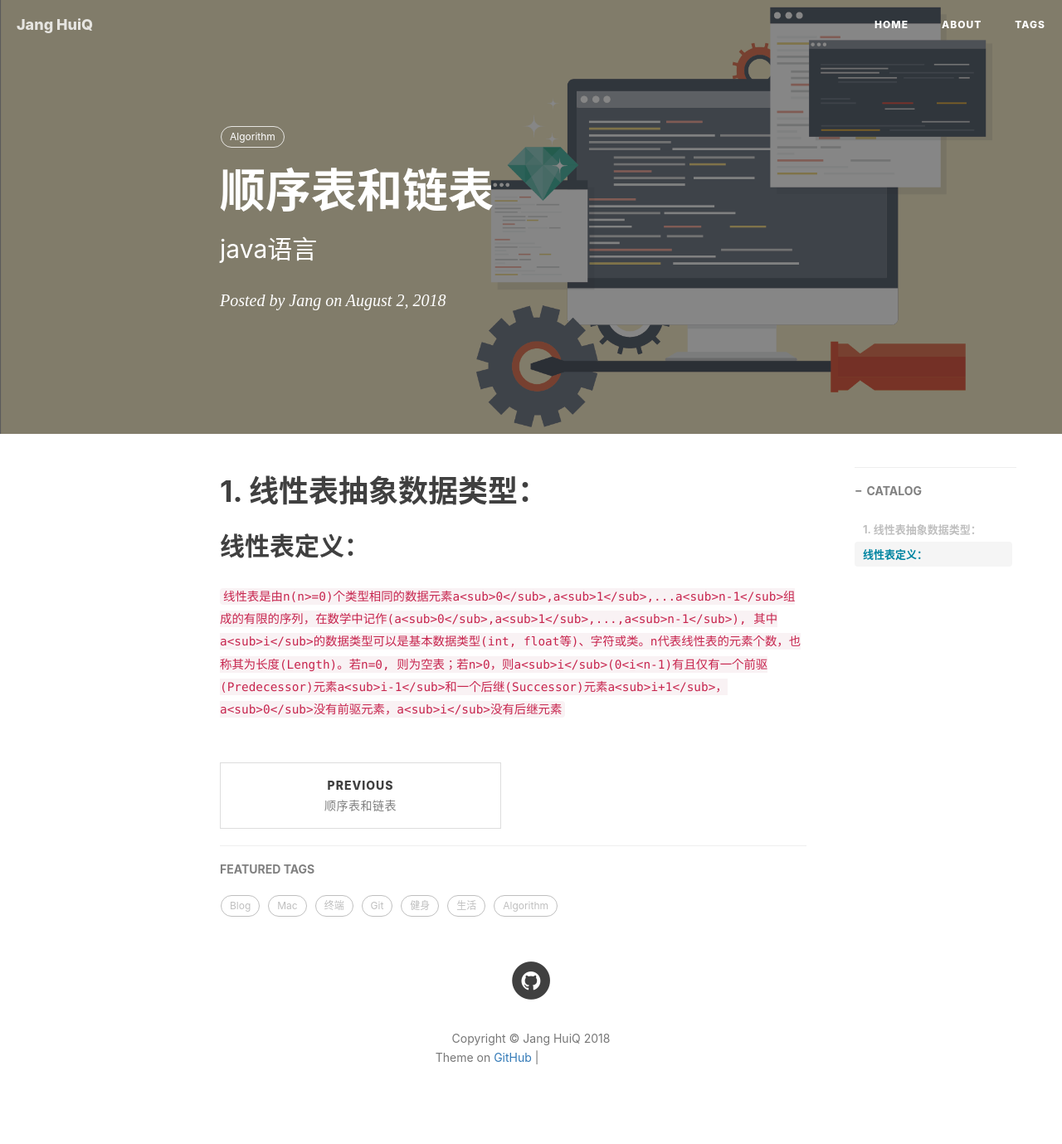
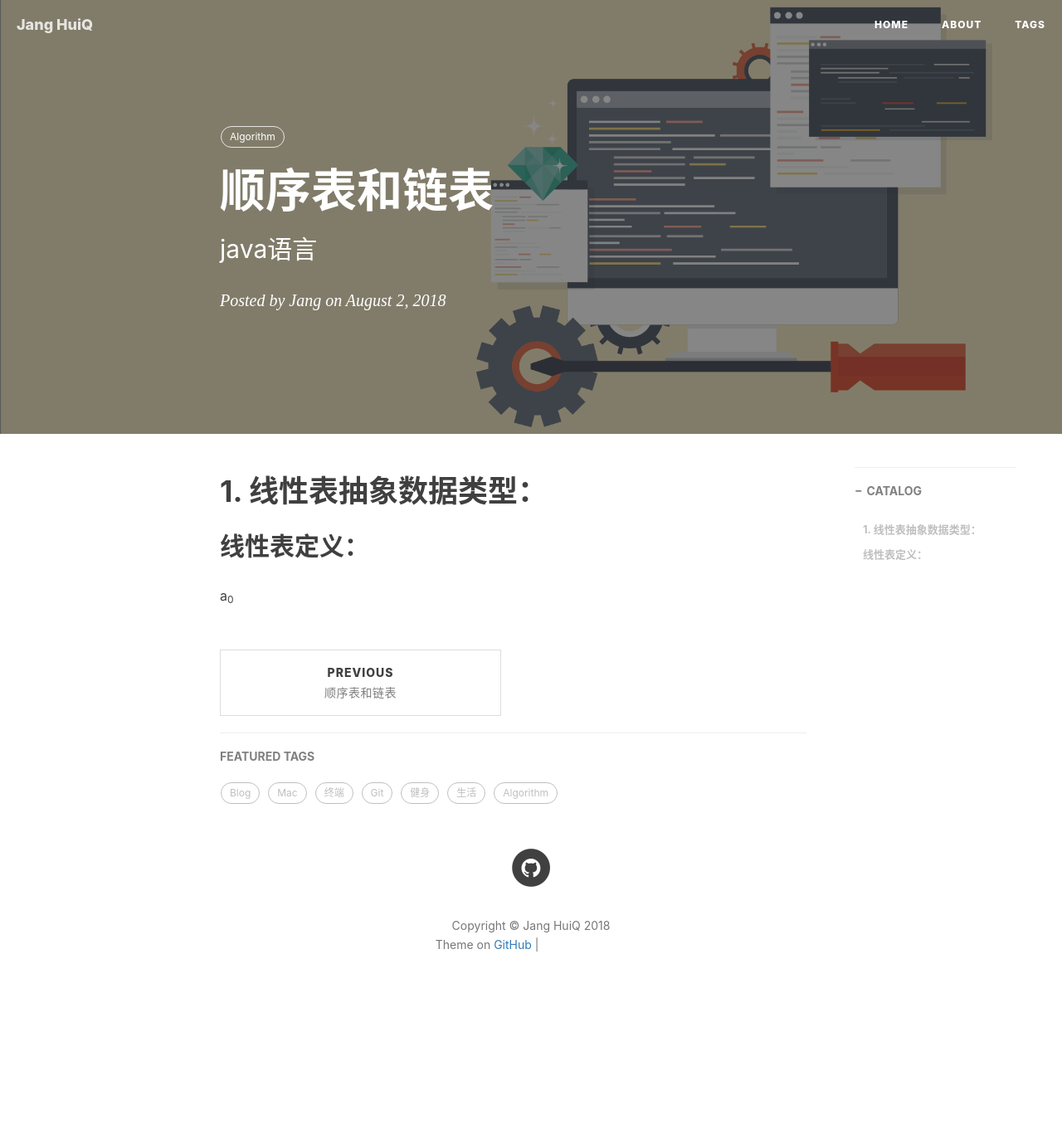
Before and after one commit to jangzc/jangzc.github.io, a Jekyll site: the page built from _posts/2018-08-02-顺序表和链表.markdown, in a window 1280 px wide. Shown: the whole page at 83% size. Built offline with Jekyll 4.4.1, drawn with Linux system fonts in a browser that asks for light colours; nearby versions of some CDN libraries; comment, search, counter and statistics services are not loaded; after the commit the page ends 1243 px from its top, so only the background shows below that; grey boxes are pictures that could not be loaded.

Commit message:
Update 2018-08-02-顺序表和链表.markdown

```diff
--- a/_posts/2018-08-02-顺序表和链表.markdown
+++ b/_posts/2018-08-02-顺序表和链表.markdown
@@ -12,4 +12,4 @@ tags:
 
 # 1. 线性表抽象数据类型：
 ## 线性表定义：
-`线性表是由n(n>=0)个类型相同的数据元素a<sub>0</sub>,a<sub>1</sub>,...a<sub>n-1</sub>组成的有限的序列，在数学中记作(a<sub>0</sub>,a<sub>1</sub>,...,a<sub>n-1</sub>), 其中a<sub>i</sub>的数据类型可以是基本数据类型(int, float等)、字符或类。n代表线性表的元素个数，也称其为长度(Length)。若n=0, 则为空表；若n>0，则a<sub>i</sub>(0<i<n-1)有且仅有一个前驱(Predecessor)元素a<sub>i-1</sub>和一个后继(Successor)元素a<sub>i+1</sub>，a<sub>0</sub>没有前驱元素，a<sub>i</sub>没有后继元素`
+a<sub>0</sub>
```
